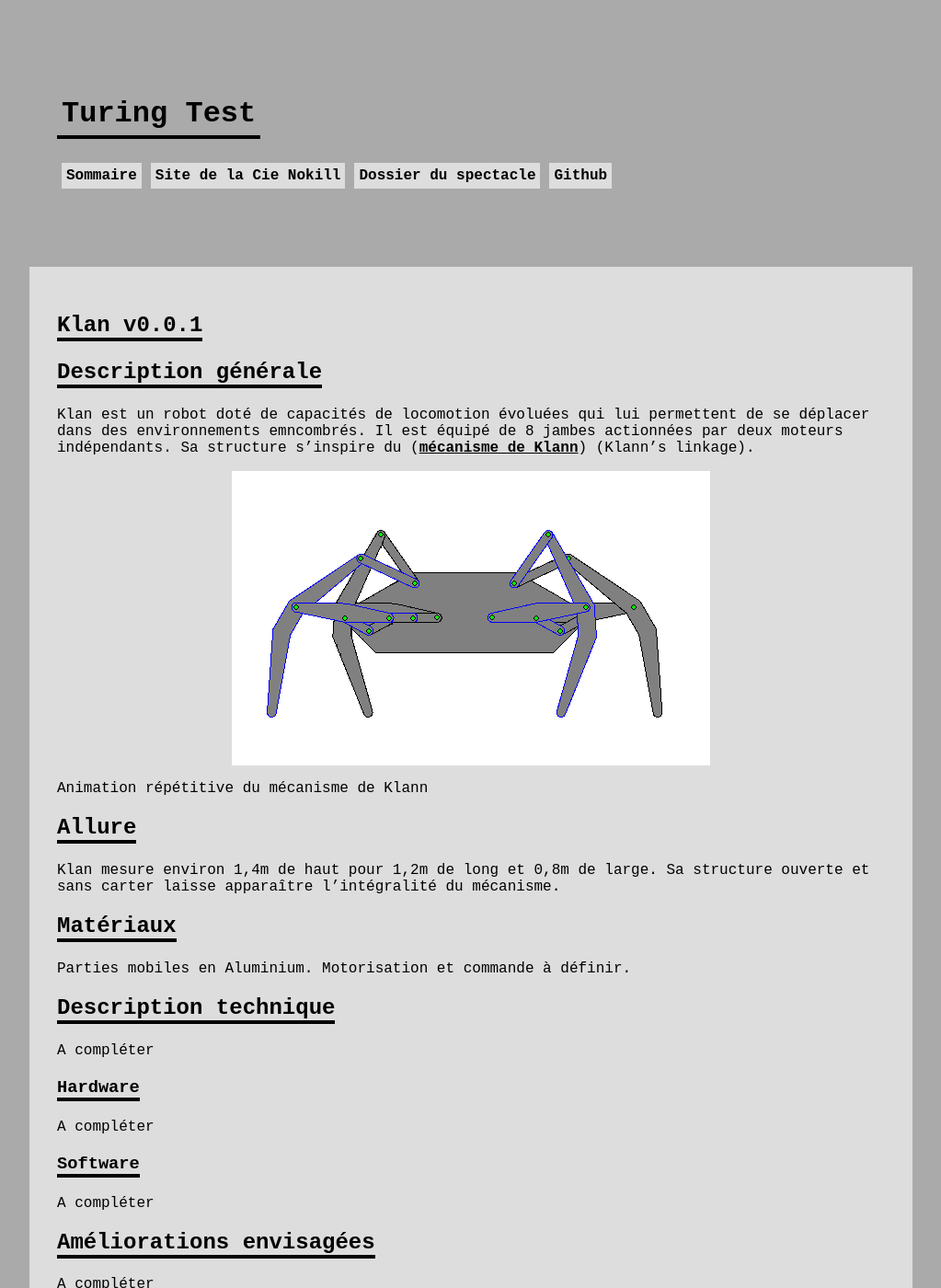
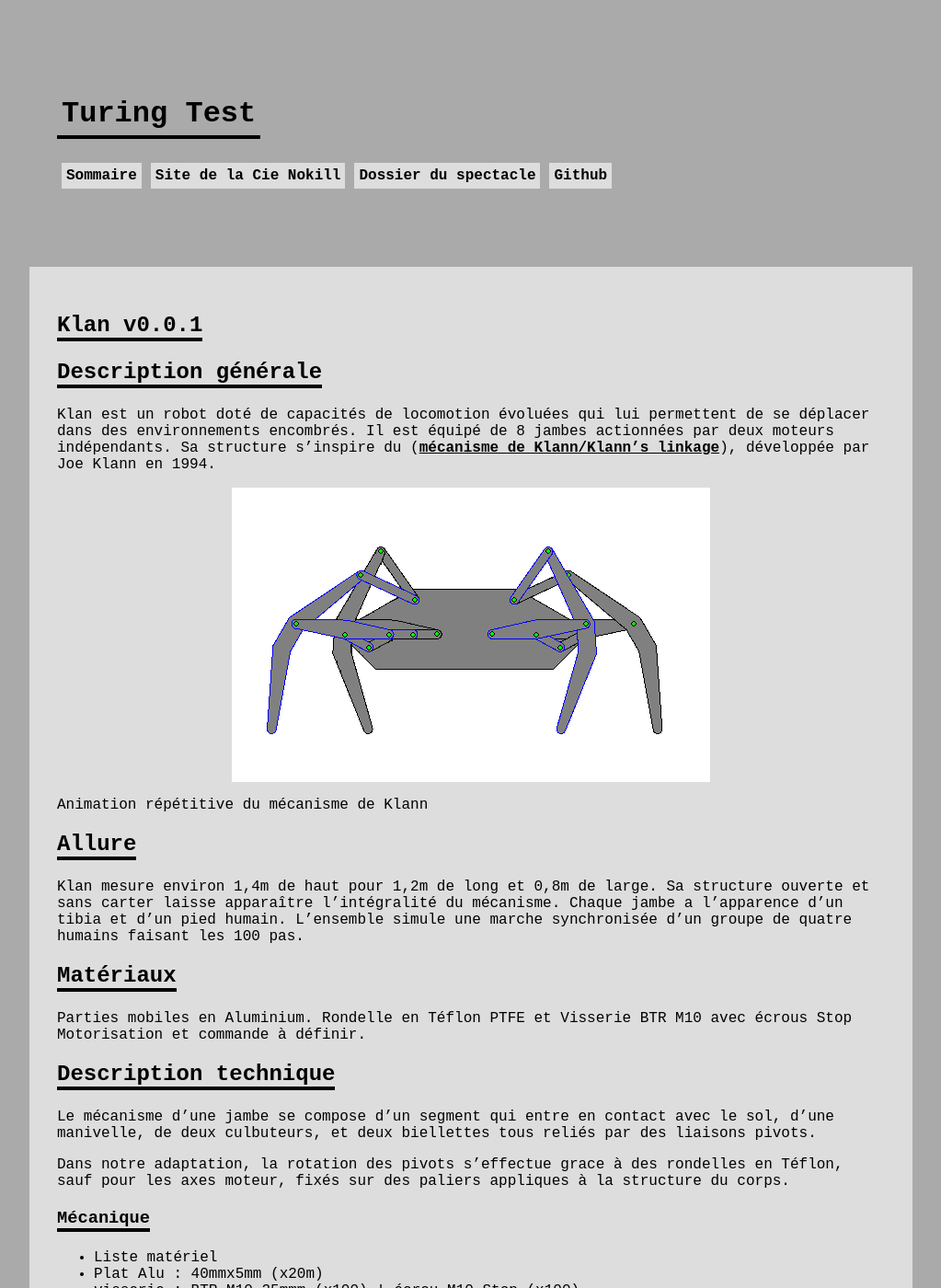
Before and after one commit to LeonLenclos/turing-test, a Jekyll site: the page built from contenu/robots/klan.md, in a window 1280 px wide and 1400 px high. Shown: the whole window at 92% size, without its empty margins (128-1151 px from the left). Built offline with Jekyll 4.4.1, drawn with Linux system fonts in a browser that asks for light colours; nearby versions of some CDN libraries; our own code applies the rules of GitHub Pages for plain Markdown files; a script that is not in the unit is left out; the repository's description, which GitHub fills in, is left out; some of the changed text lies outside the part shown.

Commit message:
Update klan.md

```diff
--- a/contenu/robots/klan.md
+++ b/contenu/robots/klan.md
@@ -2,7 +2,7 @@
 
 ## Description générale
 
-Klan est un robot doté de capacités de locomotion évoluées qui lui permettent de se déplacer dans des environnements emncombrés. Il est équipé de 8 jambes actionnées par deux moteurs indépendants. Sa structure s'inspire du ([mécanisme de Klann](https://fr.wikipedia.org/wiki/Mécanisme_de_Klann)) (Klann's linkage).
+Klan est un robot doté de capacités de locomotion évoluées qui lui permettent de se déplacer dans des environnements encombrés. Il est équipé de 8 jambes actionnées par deux moteurs indépendants. Sa structure s'inspire du ([mécanisme de Klann/Klann's linkage](https://fr.wikipedia.org/wiki/Mécanisme_de_Klann)), développée par Joe Klann en 1994.
 
 ![](../../ressources/F4-motion.gif)
 
@@ -13,27 +13,42 @@
 
 Klan mesure environ 1,4m de haut pour 1,2m de long et 0,8m de large.
 Sa structure ouverte et sans carter laisse apparaître l'intégralité du mécanisme.
+Chaque jambe a l'apparence d'un tibia et d'un pied humain.
+L'ensemble simule une marche synchronisée d'un groupe de quatre humains faisant les 100 pas.
 
 ## Matériaux
 
-Parties mobiles en Aluminium.
+Parties mobiles en Aluminium. Rondelle en Téflon PTFE et Visserie BTR M10 avec écrous Stop
 Motorisation et commande à définir.
 
 ## Description technique
 
-A compléter
+Le mécanisme d'une jambe se compose d'un segment qui entre en contact avec le sol, d’une manivelle, de deux culbuteurs, et deux biellettes tous reliés par des liaisons pivots.
 
-### Hardware
+Dans notre adaptation, la rotation des pivots s'effectue grace à des rondelles en Téflon, sauf pour les axes moteur, fixés sur des paliers appliques à la structure du corps.
 
-A compléter
+### Mécanique
+
+- Liste matériel
+- Plat Alu : 40mmx5mm (x20m)
+- visserie : BTR M10 25mmm (x100) ! écrou M10 Stop (x100)
+- Palier applique miniature ICI SKFL000 (x4)
+- tige filetée M10 (x2m)
+
+### Electronique
+
+- Arduino UNO
+- Shield controleur
+- Moteur CC
+- Bouton Stop Urgence
 
 ### Software
 
-A compléter
+A venir
 
 ## Améliorations envisagées
 
-A compléter
+A venir
 
 ## Moment envisagé pour la construction et/ou les améliorations.
 
```
